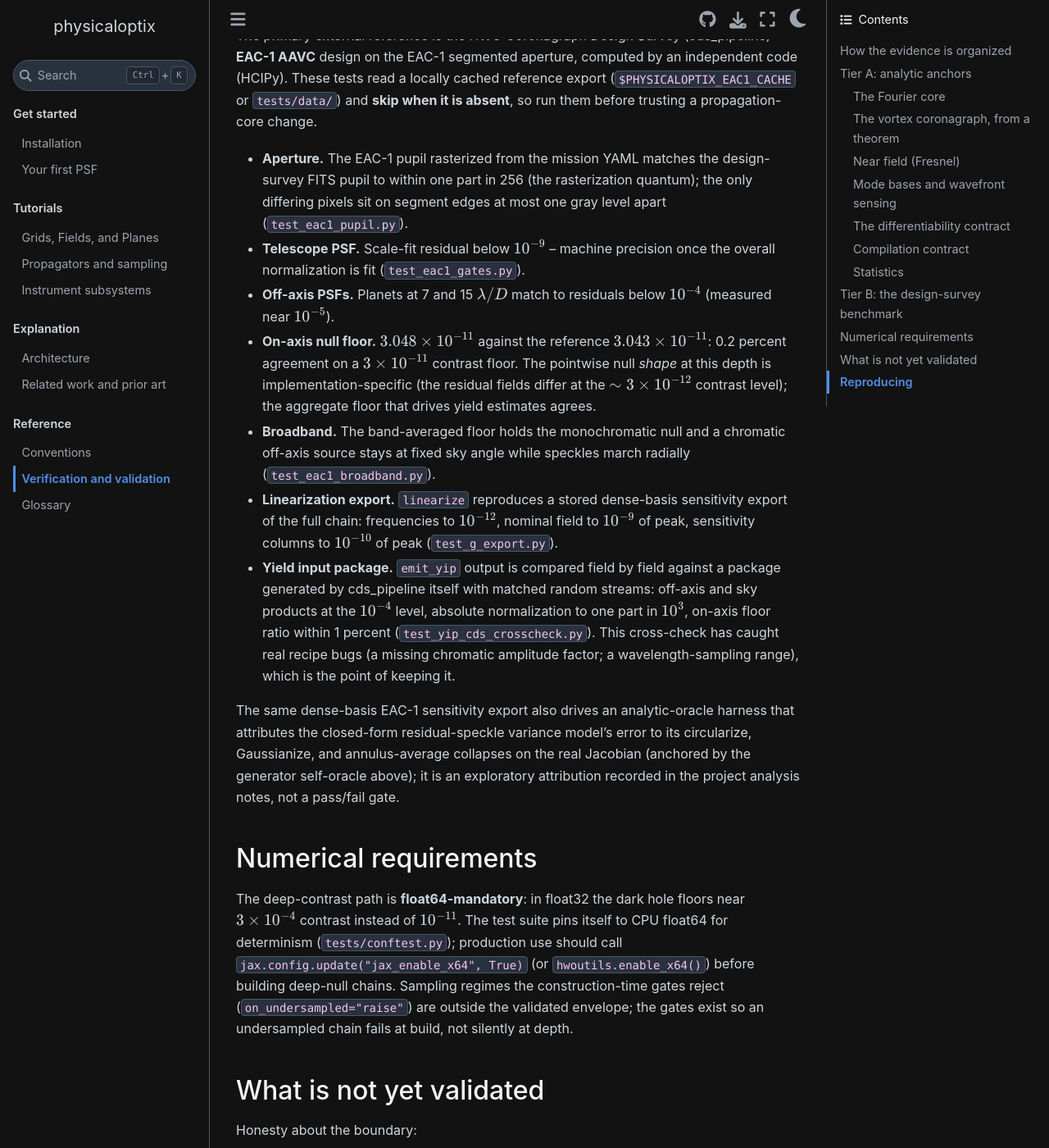
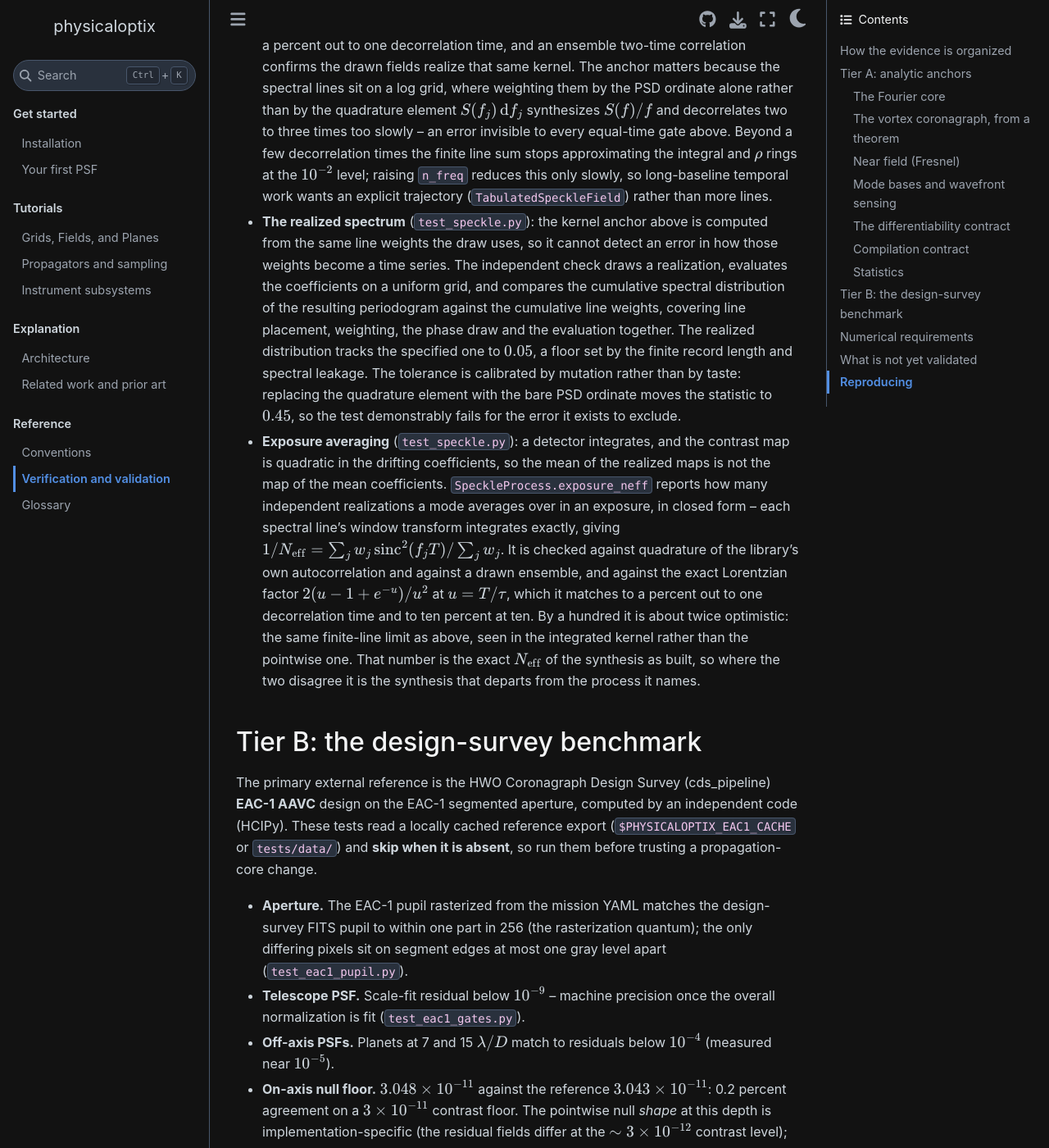
Before and after one commit to CoreySpohn/physicaloptix, a Sphinx documentation site: the page built from docs/validation.md, in a window 1280 px wide and 1400 px high, scrolled down 4532 px. Shown: the whole window at 82% size. Built offline with Sphinx 7.4.7 and the Sphinx Book theme 1.1.4, drawn with Linux system fonts in a browser that asks for light colours; pages that are not in the unit, such as notebooks, are missing from menus; some of the changed text lies outside the part shown.

Commit message:
test: independent spectral check of the realized series, and a Zernike bound that can fail

```diff
--- a/docs/validation.md
+++ b/docs/validation.md
@@ -101,6 +101,21 @@ data and always runs) anchor the angular-spectrum propagator to closed forms:
   spherical) by normalized correlation above $1-10^{-9}$, with a
   swapped-parity control proving a sine/cosine swap would fail. Unit-RMS
   normalization contracts hold at $10^{-12}$.
+- **Mutual orthogonality** (`test_modes.py`): distinct unit-RMS Zernikes
+  have a worst pairwise cross-correlation of $1.5\times10^{-3}$ over the
+  sampled aperture, bounded at $3\times10^{-3}$. The residual is not a
+  property of the basis, which is orthogonal on the continuous disk, but of
+  the aperture edge being pixelated: it falls from $5.9\times10^{-3}$ at 64
+  pixels across to $3.8\times10^{-5}$ at 512, non-monotonically, because
+  which edge pixels fall inside a hard mask jumps around with the grid. That
+  also sets what is achievable -- a quadrature-free binary aperture cannot
+  reach the $10^{-9}$ an analytic quadrature would, so this bound is a
+  sampling statement rather than a weaker claim about the basis. It is
+  calibrated against a mutation: contaminating one mode with a fraction of
+  another and renormalizing raises the statistic to about that fraction, so
+  the bound fails at one percent contamination. Ordering is not this test's
+  concern, since a permutation leaves an orthogonal set orthogonal; the Noll
+  identity above covers it.
 - **Zernike wavefront sensor** (`test_zernike_wfs.py`): the sensor response
   matches the full first-order interferometric model
   $\Delta I = 2P\,(b\,\varphi - K\!\ast\!(P\varphi))$, where $b$ is the
@@ -174,6 +189,35 @@ halo scaling.
   the integral and $\rho$ rings at the $10^{-2}$ level; raising `n_freq`
   reduces this only slowly, so long-baseline temporal work wants an explicit
   trajectory (`TabulatedSpeckleField`) rather than more lines.
+
+- **The realized spectrum** (`test_speckle.py`): the kernel anchor above is
+  computed from the same line weights the draw uses, so it cannot detect an
+  error in how those weights become a time series. The independent check
+  draws a realization, evaluates the coefficients on a uniform grid, and
+  compares the cumulative spectral distribution of the resulting periodogram
+  against the cumulative line weights, covering line placement, weighting,
+  the phase draw and the evaluation together. The realized distribution
+  tracks the specified one to $0.05$, a floor set by the finite record
+  length and spectral leakage. The tolerance is calibrated by mutation
+  rather than by taste: replacing the quadrature element with the bare PSD
+  ordinate moves the statistic to $0.45$, so the test demonstrably fails for
+  the error it exists to exclude.
+
+- **Exposure averaging** (`test_speckle.py`): a detector integrates, and the
+  contrast map is quadratic in the drifting coefficients, so the mean of the
+  realized maps is not the map of the mean coefficients.
+  `SpeckleProcess.exposure_neff` reports how many independent realizations a
+  mode averages over in an exposure, in closed form -- each spectral line's
+  window transform integrates exactly, giving
+  $1/N_\mathrm{eff} = \sum_j w_j \operatorname{sinc}^2(f_j T) / \sum_j w_j$.
+  It is checked against quadrature of the library's own autocorrelation and
+  against a drawn ensemble, and against the exact Lorentzian factor
+  $2(u-1+e^{-u})/u^2$ at $u = T/\tau$, which it matches to a percent out to
+  one decorrelation time and to ten percent at ten. By a hundred it is about
+  twice optimistic: the same finite-line limit as above, seen in the
+  integrated kernel rather than the pointwise one. That number is the exact
+  $N_\mathrm{eff}$ of the synthesis as built, so where the two disagree it is
+  the synthesis that departs from the process it names.
 
 ## Tier B: the design-survey benchmark
 
```
Also changed, not shown: 2 other files.
